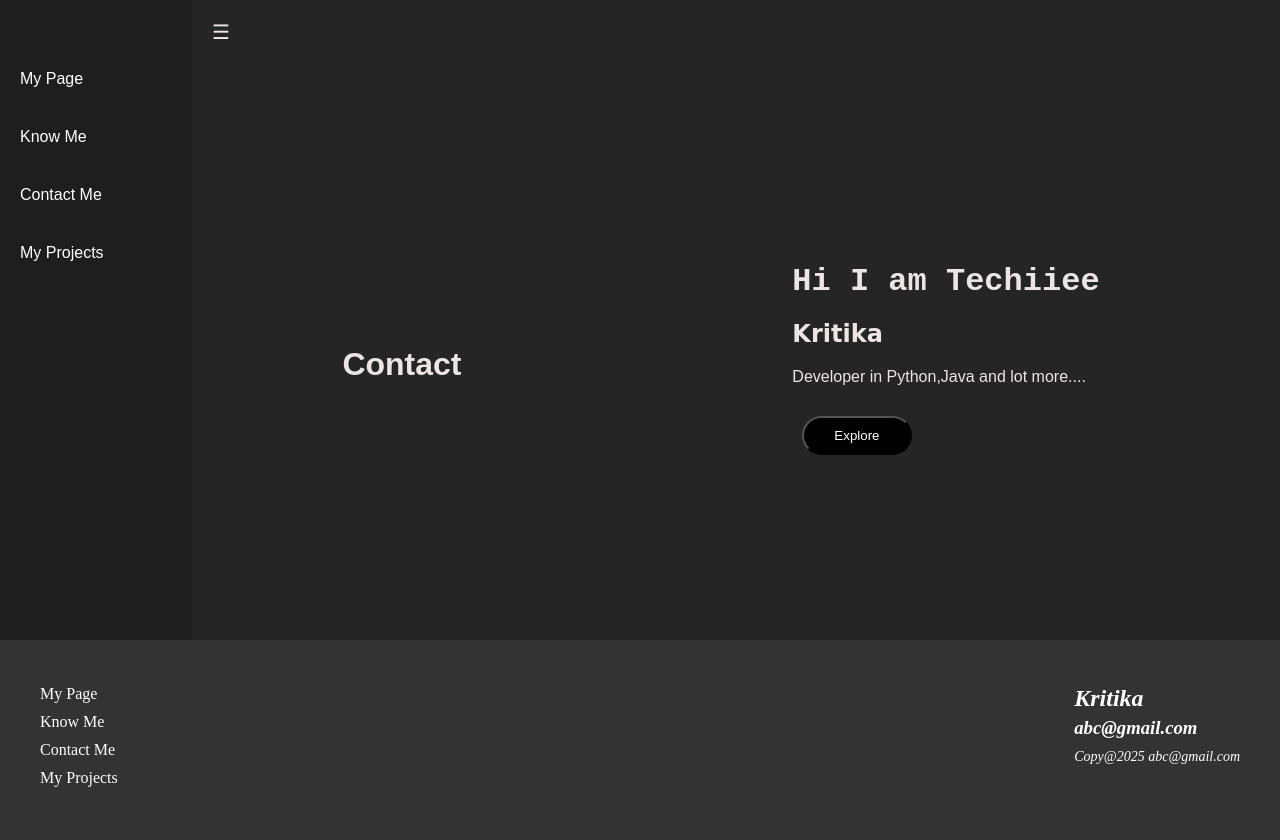
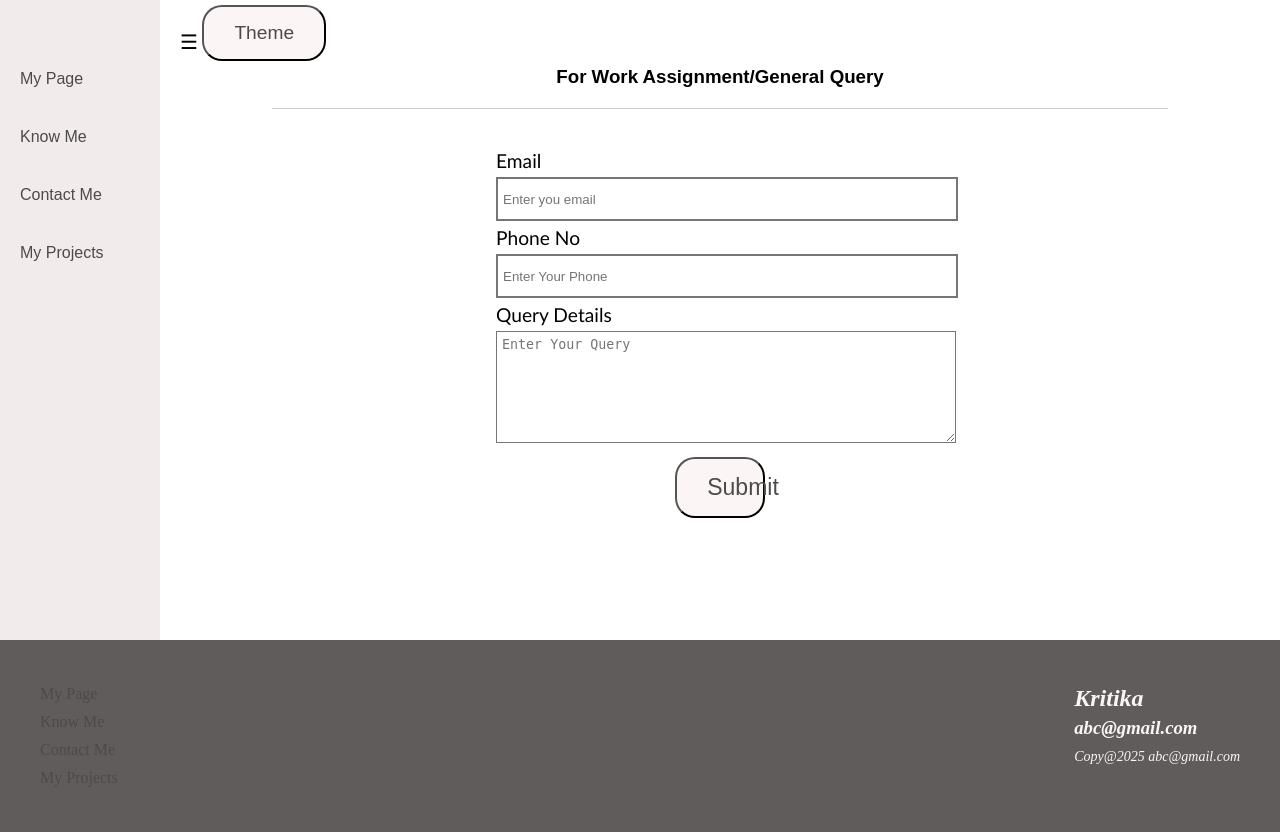
Before and after one commit to 23f1001388/portfolio, a Flask app: page /contact in a window 1280 px wide. Run offline with Flask 3, Linux system fonts and the light colour scheme.

Commit message:
Updated09012025

```diff
--- a/static/css/style.css
+++ b/static/css/style.css
@@ -4,14 +4,32 @@
     --background-color:#252525;
     --text-color:#ede5e5;
     --navbar-bg-color:#1f1e1e;
-    /* #1e1d1d; */
     --navbar-text-color:#ffffff;
     --button-bg-color:#ffffff;
     --button-text-color:#000000;
-    --primary-color: #4CAF50;
-    --secondary-color: #333;
-    --sidebar-width:15vw;
+    --primary-color: #5198f5;
+    --secondary-color: #837f7f;
+    --footer-bg-color: #333;
+    --footer-text-color:white;
+    --sidebar-width:20vh;
+    --footer-height:20vh:
 }
+
+[data-theme='dark'] {
+    --background-color:#252525;
+    --text-color:#ede5e5;
+    --navbar-bg-color:#1f1e1e;
+    --navbar-text-color:#ffffff;
+    --button-bg-color:#ffffff;
+    --button-text-color:#000000;
+    --primary-color: #5198f5;
+    --secondary-color: #837f7f;
+    --footer-bg-color: #333;
+    --footer-text-color:white;
+    --sidebar-width:20vh;
+    --footer-height:20vh:
+}
+
 
 [data-theme='light']{
     --background-color:#ffffff;
@@ -20,13 +38,17 @@
     --navbar-text-color:#0b0b0b;
     --button-bg-color:#4c4a4a;
     --button-text-color:#fbf5f5;
-    --primary-color: #4CAF50;
-    --secondary-color: #333;
+    --footer-bg-color: #615c5c;
+    --footer-text-color:#fbf5f5;
 }
 
 *{
     margin:0px;
     padding: 0px;
+}
+
+html, body {
+    height: 80%;  /* Ensure full height for the body and html */
 }
 
 .container{
@@ -45,6 +67,8 @@
     background-color: var(--navbar-bg-color);
     color:var(--navbar-text-color);
     /* padding: 20px; */
+    /* transition: transform 1.0s ease; */
+
 }
 
 .sidebar nav{
@@ -65,13 +89,21 @@
     color: red;
 }
 
-
+.sidebar-hidden{
+    display: none;
+    transform: translate(-200px);
+}
 /*Main Content Area*/
 
 .main{
     background-color: var(--background-color);
     color:var(--text-color);
     width: calc(100vw - var(--sidebar-width));
+    /* height:inherit; */
+}
+
+.main-extend{
+    width: 100vw;
 }
 
 .biocontainer{
@@ -100,16 +132,20 @@
 .profileinfo h2{
     font-family:cursive;
 }
-.buttons button{
+
+.btn{
     background-color: var(--button-text-color);
     color: var(--button-bg-color);
     border-radius: 20px;
-    padding: 10px 30px;
+    padding: 15px 30px;
     cursor: pointer;
+    font-size:larger;
     transition: transform 0.3s ease, color 0.3s ease;
+    margin:5px 0px;
+    align-self: center;
 }
 
-.buttons button:hover{
+.btn:hover{
     background-color: var(--button-bg-color);
     color: var(--button-text-color);
     transform: scale(1.5rem);
@@ -120,6 +156,53 @@
     height: auto;
     border-radius: 50%;
 }
+
+.form-container{
+    display: flex;
+    flex-direction: column; /* Stack children (h3 and form) vertically */
+    justify-content: center;
+    align-items: center;
+    /* height: 100vh; */
+}
+
+.form-container h3{
+    text-align: center;
+}
+
+.form-container form{
+    display: flex;
+    flex-direction: column;
+    justify-content: center;
+    /* background-color: #0c0c0c; */
+    font-family:'Gill Sans', 'Gill Sans MT', Calibri, 'Trebuchet MS', sans-serif;
+    font-size: larger;
+    padding:20px;
+    border-radius: 20px;
+    width: 40%;
+}
+
+.form-container form input{
+    width:100%;
+    height:30px;
+    padding:5px;
+    margin: 5px 0px;
+    border-style: solid;
+}
+
+
+.form-container form textarea{
+    width:100%;
+    height:100px;
+    padding:5px;
+    margin: 5px 0px;
+    border-style: solid;
+}
+
+.form-container form button{
+    width:20%;
+    /* align-self: center;   */
+}
+
 
 
 /* Basic styling for the span that serves as a button */
@@ -141,10 +224,9 @@
     display: flex;
     flex-wrap: wrap; /* Allow elements to wrap on smaller screens */
     justify-content: space-between;
-    /* align-items: center; */
-    height:20vh;
-    background-color:#333;
-    color: white;
+    height:var(--footer-height);
+    background-color: var(--footer-bg-color);
+    color: var(--footer-text-color);
     padding: 20px;
     font-family: 'Times New Roman', Times, serif;
 }
@@ -202,8 +284,48 @@
     font-size: 14px;
 }
 
+
+hr {
+    border: 0;
+    height: 1px;
+    background-color: #ccc;  /* Color of the line */
+    margin: 20px auto;       /* Margin above and below the line */
+    width: 80%;              /* Line width */
+}
+
 /* Media query for responsiveness */
 @media (max-width: 768px) {
+    :root{
+        --sidebar-width:200px;
+    }
+    .sidebar {
+        width: 0;
+        position: absolute;
+        height: 100%;
+        left: 0;
+        background-color: var(--navbar-bg-color);
+        overflow: hidden;
+    }
+
+
+    /* When Sidebar is toggled, it will have a width of var(--sidebar-width) */
+    .sidebar-visible {
+        width: var(--sidebar-width);
+    }
+
+    /* Main content when sidebar is hidden or visible */
+    .main {
+        transition: width 0.3s ease, margin-left 0.3s ease;
+        width: 100vw; /* Full width when sidebar is hidden */
+    }
+
+    /* When sidebar is visible, shift main content to the right */
+    .main-extend {
+        margin-left: var(--sidebar-width); /* Push main content to the right */
+        width: calc(100vw - var(--sidebar-width)); /* Adjust width when sidebar is visible */
+    }
+
+
     .footer {
         flex-direction: column;
         align-items: center;
--- a/static/js/script.js
+++ b/static/js/script.js
@@ -1,8 +1,49 @@
 function toggleSidebar() {
     const sidebar = document.querySelector('.sidebar');
-    const container = document.querySelector('.container');
+    const main = document.querySelector('.main');
 
     // Toggle the sidebar visibility and the container layout
-    sidebar.classList.toggle('hidden');
-    container.classList.toggle('sidebar-hidden');
+
+
+    if (window.innerWidth <= 768) {
+        sidebar.classList.toggle('sidebar-visible');
+        main.classList.toggle('main-extend');
+    }
+    else{
+        sidebar.classList.toggle('sidebar-hidden');
+        main.classList.toggle('main-extend')
+    }
+
 }
+
+
+function toggleTheme() {
+    // Get the current theme from the document root
+    const currentTheme = document.documentElement.getAttribute('data-theme');
+
+    // Toggle the theme based on the current theme value
+    if (currentTheme === 'light') {
+        document.documentElement.setAttribute('data-theme', 'dark');  // Set theme to dark
+        localStorage.setItem('theme', 'dark');  // Store the theme in localStorage
+    } else {
+        document.documentElement.setAttribute('data-theme', 'light');  // Set theme to light
+        localStorage.setItem('theme', 'light');  // Store the theme in localStorage
+    }
+}
+
+// Function to apply the theme from localStorage on page load
+function applyStoredTheme() {
+    // Check if a theme is stored in localStorage
+    const storedTheme = localStorage.getItem('theme');
+
+    // If a theme is stored, apply it; otherwise, set the default theme (light)
+    if (storedTheme) {
+        document.documentElement.setAttribute('data-theme', storedTheme);
+    } else {
+        // Default theme (light)
+        document.documentElement.setAttribute('data-theme', 'light');
+    }
+}
+
+// Call the applyStoredTheme function when the page loads
+document.addEventListener('DOMContentLoaded', applyStoredTheme);
--- a/templates/base.html
+++ b/templates/base.html
@@ -20,6 +20,7 @@
         </div>
         <div class="main">
             <button class="toggle-btn" onclick="toggleSidebar()">&#9776;</button>
+            <button class="btn" onclick="toggleTheme()">Theme</button>
             {% block content %}
 
             {% endblock %}
@@ -44,6 +45,6 @@
             </address>
         </div>
     </div>
-    <script src=".//static/js/script.js"></script>
+    <script src="../static/js/script.js"></script>
 </body>
 </html>
--- a/templates/contact.html
+++ b/templates/contact.html
@@ -1,13 +1,17 @@
 {% extends "base.html" %}
+
 {% block content %}
-<div class="biocontainer">
-    <h1>Contact</h1>
-        <div class="profileinfo">
-            <h1>Hi I am Techiiee</h1>
-            <h2>Kritika</h2>
-            <p>Developer in Python,Java and lot more....</p>
-            <div class="buttons"><button>Explore</button></div>
-        </div>
-
+<div class="form-container">
+        <div><h3>For Work Assignment/General Query</h3></div>
+        <hr />
+        <form>
+            <div><label for="email">Email</label></div>
+            <div><input type="email" placeholder="Enter you email"/></div>
+            <div><label for="phone">Phone No</label></div>
+            <div><input type="phone" placeholder="Enter Your Phone"/></div>
+            <div><label for="query">Query Details</label></div>
+            <div><textarea type="query" placeholder="Enter Your Query"/></textarea></div>
+            <button class="btn">Submit</button>
+        </form>
 </div>
 {% endblock %}
--- a/templates/index.html
+++ b/templates/index.html
@@ -3,9 +3,10 @@
 <div class="biocontainer">
                 <div class="profileinfo">
                     <h1>Hi I am Techiiee</h1>
+                    <hr/>
                     <h2>Kritika</h2>
                     <p>Developer in Python,Java and lot more....</p>
-                    <div class="buttons"><a href='/about'><button>Explore</button></a></div>
+                    <div><a href='/about'><button class="btn">Explore</button></a></div>
                 </div>
             <div class="profilepic">
                 <img src="../static/images/profile.png" alt="profile">
```
Also changed, not shown: templates/home.html (added, +12 -0 lines).
